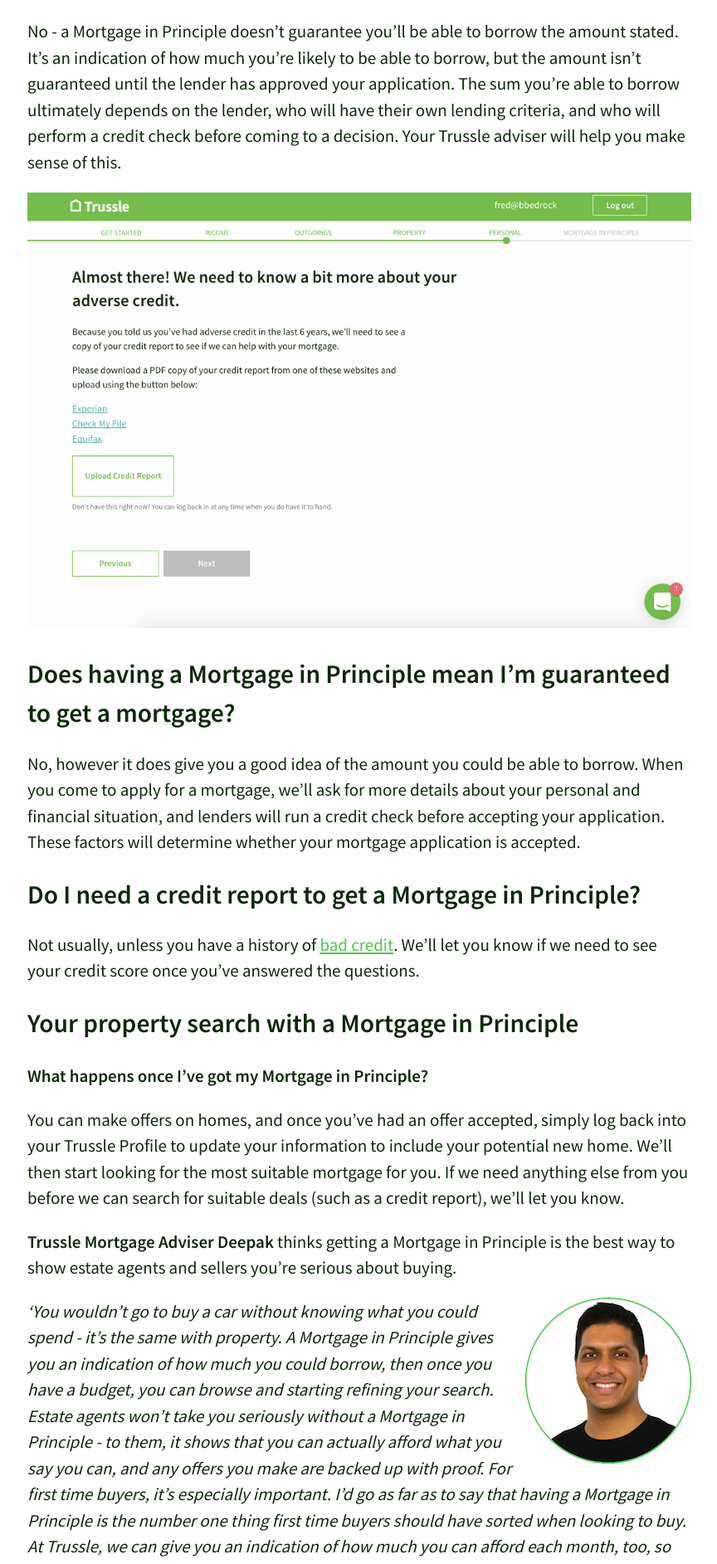
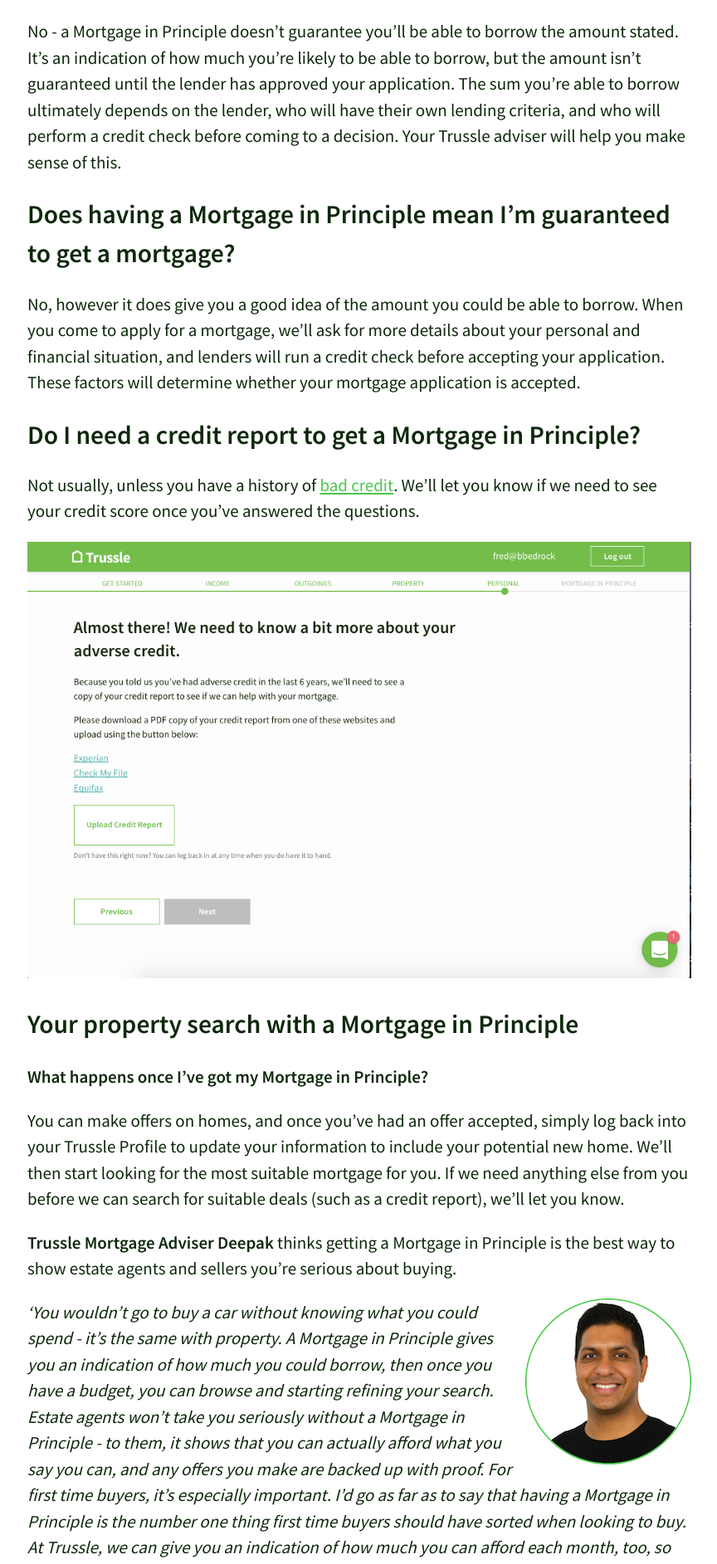
Before and after one commit to olitrussle/blog, a Jekyll site: the page built from _posts/2017-05-25-how-to-get-a-mortgage-in-principle-with-trussle.md, in a window 1280 px wide. Shown: the part 4161-6046 px from the top of the page at 83% size, without its empty margins (207-1071 px from the left). Built offline with Jekyll 4.4.1, drawn with Linux system fonts in a browser that asks for light colours; comment, search, counter and statistics services are not loaded.

Commit message:
Updated 2017-05-25-how-to-get-a-mortgage-in-principle-with-trussle.md

```diff
--- a/_posts/2017-05-25-how-to-get-a-mortgage-in-principle-with-trussle.md
+++ b/_posts/2017-05-25-how-to-get-a-mortgage-in-principle-with-trussle.md
@@ -52,13 +52,13 @@
 ### Is my Mortgage in Principle a legal document?
 No - a Mortgage in Principle doesn’t guarantee you’ll be able to borrow the amount stated. It’s an indication of how much you’re likely to be able to borrow, but the amount isn’t guaranteed until the lender has approved your application. The sum you’re able to borrow ultimately depends on the lender, who will have their own lending criteria, and who will perform a credit check before coming to a decision. Your Trussle adviser will help you make sense of this.
 
-![CreditHistory]({{site.baseurl}}/images/post_images/MoreAboutCreditHistory.png)
-
 ## Does having a Mortgage in Principle mean I’m guaranteed to get a mortgage?
 No, however it does give you a good idea of the amount you could be able to borrow. When you come to apply for a mortgage, we’ll ask for more details about your personal and financial situation, and lenders will run a credit check before accepting your application. These factors will determine whether your mortgage application is accepted.
 
 ## Do I need a credit report to get a Mortgage in Principle?
 Not usually, unless you have a history of [bad credit](https://trussle.com/blog/getting-a-mortgage-with-bad-credit). We’ll let you know if we need to see your credit score once you’ve answered the questions.
+
+![CreditHistory]({{site.baseurl}}/images/post_images/MoreAboutCreditHistory2.png)
 
 ## Your property search with a Mortgage in Principle
 
```
